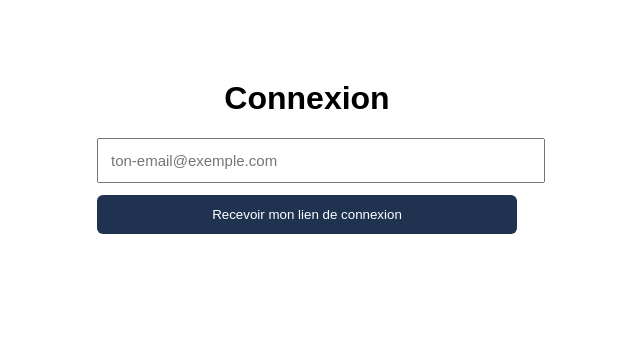
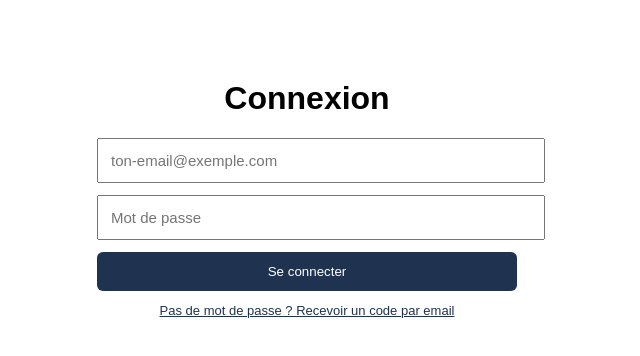
Before and after one commit to lecerveauducash-boop/mon-budget-saas-, a Next.js app: page /login in a window 1280 px wide. Shown: the top 356 px of the page, without its empty margins (333-973 px from the left). Built offline with nearby package versions, Linux system fonts and the light colour scheme.

Commit message:
Refactor login component to handle password and code modes

```diff
--- a/pages/login.js
+++ b/pages/login.js
@@ -5,50 +5,59 @@ import { createClient } from '../lib/supabaseClient';
 export default function Login() {
   const router = useRouter();
   const [email, setEmail] = useState('');
-  const [sent, setSent] = useState(false);
+  const [password, setPassword] = useState('');
+  const [mode, setMode] = useState('password'); // 'password' | 'code-request' | 'code-verify'
+  const [code, setCode] = useState('');
+  const [sending, setSending] = useState(false);
   const [error, setError] = useState('');
 
   useEffect(() => {
     if (router.query.error) {
-      setError("Le lien de connexion a expiré ou a déjà été utilisé. Demande-en un nouveau ci-dessous.");
+      setError("Le lien de connexion a expiré ou a déjà été utilisé. Utilise le mot de passe ou redemande un code ci-dessous.");
     }
   }, [router.query.error]);
 
-  const [code, setCode] = useState('');
-  const [verifying, setVerifying] = useState(false);
-
-  async function handleLogin(e) {
+  async function handlePasswordLogin(e) {
     e.preventDefault();
     setError('');
+    setSending(true);
     const supabase = createClient();
 
-    // Connexion sans mot de passe : Supabase envoie un lien magique ET un
-    // code à 6 chiffres dans le même email. Le lien peut être "grillé" par
-    // les scanners automatiques de sécurité des boîtes mail (Gmail, etc.)
-    // avant même que la personne ne clique dessus ; le code, lui, ne peut
-    // pas être consommé par un robot, donc c'est l'option la plus fiable.
+    const { error } = await supabase.auth.signInWithPassword({ email, password });
+
+    setSending(false);
+    if (error) {
+      setError("Email ou mot de passe incorrect, ou aucun mot de passe défini pour ce compte. Utilise le code par email ci-dessous.");
+    } else {
+      window.location.href = '/dashboard';
+    }
+  }
+
+  async function handleRequestCode(e) {
+    e.preventDefault();
+    setError('');
+    setSending(true);
+    const supabase = createClient();
+
     const { error } = await supabase.auth.signInWithOtp({
       email,
       options: { emailRedirectTo: `${window.location.origin}/api/auth/callback?next=/dashboard` },
     });
 
+    setSending(false);
     if (error) setError(error.message);
-    else setSent(true);
+    else setMode('code-verify');
   }
 
   async function handleVerifyCode(e) {
     e.preventDefault();
     setError('');
-    setVerifying(true);
+    setSending(true);
     const supabase = createClient();
 
-    const { error } = await supabase.auth.verifyOtp({
-      email,
-      token: code,
-      type: 'email',
-    });
+    const { error } = await supabase.auth.verifyOtp({ email, token: code, type: 'email' });
 
-    setVerifying(false);
+    setSending(false);
     if (error) {
       setError("Code incorrect ou expiré. Vérifie le code reçu par email, ou redemande-en un nouveau.");
     } else {
@@ -59,12 +68,61 @@ export default function Login() {
   return (
     <main style={{ maxWidth: 420, margin: '80px auto', fontFamily: 'sans-serif', textAlign: 'center' }}>
       <h1>Connexion</h1>
-      {sent ? (
+
+      {mode === 'password' && (
+        <form onSubmit={handlePasswordLogin}>
+          <input
+            type="email"
+            required
+            placeholder="ton-email@exemple.com"
+            value={email}
+            onChange={e => setEmail(e.target.value)}
+            style={{ width: '100%', padding: 12, fontSize: 15, marginBottom: 12 }}
+          />
+          <input
+            type="password"
+            required
+            placeholder="Mot de passe"
+            value={password}
+            onChange={e => setPassword(e.target.value)}
+            style={{ width: '100%', padding: 12, fontSize: 15, marginBottom: 12 }}
+          />
+          <button type="submit" disabled={sending} style={{ width: '100%', padding: 12, background: '#1F3350', color: '#fff', border: 'none', borderRadius: 6 }}>
+            {sending ? 'Connexion...' : 'Se connecter'}
+          </button>
+          <p style={{ fontSize: 13, marginTop: 12 }}>
+            <a href="#" onClick={(e) => { e.preventDefault(); setError(''); setMode('code-request'); }} style={{ color: '#1F3350' }}>
+              Pas de mot de passe ? Recevoir un code par email
+            </a>
+          </p>
+        </form>
+      )}
+
+      {mode === 'code-request' && (
+        <form onSubmit={handleRequestCode}>
+          <input
+            type="email"
+            required
+            placeholder="ton-email@exemple.com"
+            value={email}
+            onChange={e => setEmail(e.target.value)}
+            style={{ width: '100%', padding: 12, fontSize: 15, marginBottom: 12 }}
+          />
+          <button type="submit" disabled={sending} style={{ width: '100%', padding: 12, background: '#1F3350', color: '#fff', border: 'none', borderRadius: 6 }}>
+            {sending ? 'Envoi...' : 'Recevoir mon code de connexion'}
+          </button>
+          <p style={{ fontSize: 13, marginTop: 12 }}>
+            <a href="#" onClick={(e) => { e.preventDefault(); setError(''); setMode('password'); }} style={{ color: '#1F3350' }}>
+              ← Se connecter avec un mot de passe
+            </a>
+          </p>
+        </form>
+      )}
+
+      {mode === 'code-verify' && (
         <>
           <p>Un email vient d'être envoyé à <strong>{email}</strong>.</p>
-          <p style={{ fontSize: 14, color: '#555' }}>
-            Clique sur le lien reçu, ou entre directement le code à 6 chiffres ci-dessous (plus fiable) :
-          </p>
+          <p style={{ fontSize: 14, color: '#555' }}>Entre le code reçu par email :</p>
           <form onSubmit={handleVerifyCode}>
             <input
               type="text"
@@ -76,26 +134,13 @@ export default function Login() {
               onChange={e => setCode(e.target.value)}
               style={{ width: '100%', padding: 12, fontSize: 20, letterSpacing: 4, textAlign: 'center', marginBottom: 12 }}
             />
-            <button type="submit" disabled={verifying} style={{ width: '100%', padding: 12, background: '#1F3350', color: '#fff', border: 'none', borderRadius: 6 }}>
-              {verifying ? 'Vérification...' : 'Valider le code'}
+            <button type="submit" disabled={sending} style={{ width: '100%', padding: 12, background: '#1F3350', color: '#fff', border: 'none', borderRadius: 6 }}>
+              {sending ? 'Vérification...' : 'Valider le code'}
             </button>
           </form>
         </>
-      ) : (
-        <form onSubmit={handleLogin}>
-          <input
-            type="email"
-            required
-            placeholder="ton-email@exemple.com"
-            value={email}
-            onChange={e => setEmail(e.target.value)}
-            style={{ width: '100%', padding: 12, fontSize: 15, marginBottom: 12 }}
-          />
-          <button type="submit" style={{ width: '100%', padding: 12, background: '#1F3350', color: '#fff', border: 'none', borderRadius: 6 }}>
-            Recevoir mon lien de connexion
-          </button>
-        </form>
       )}
+
       {error && <p style={{ color: 'red' }}>{error}</p>}
     </main>
   );
```
